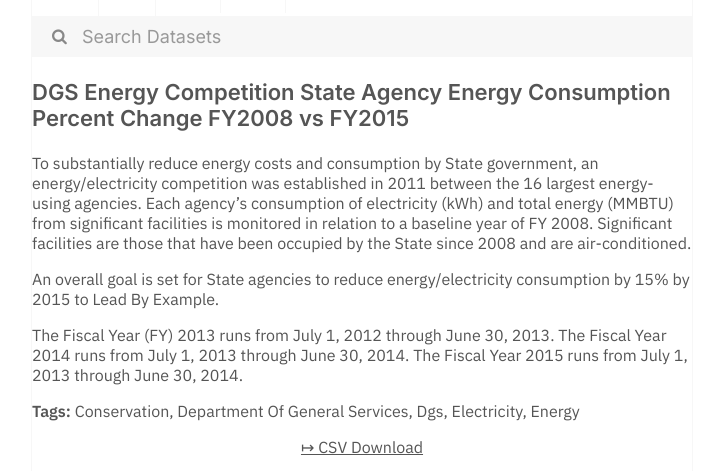
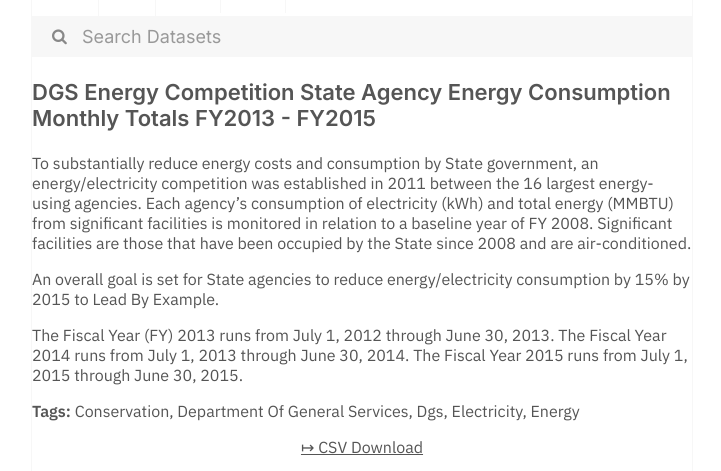
Before and after one commit to dayda-entities/state-of-maryland, a Jekyll site: the page built from _posts/2020-11-10-dgs-energy-competition-state-a.md, in a window 1280 px wide. Shown: the part 269-740 px from the top of the page, without its empty margins (278-999 px from the left). Built offline with Jekyll 4.4.1, drawn with Linux system fonts in a browser that asks for light colours.

Commit message:
Publish Data

```diff
--- a/_posts/2020-11-10-dgs-energy-competition-state-a.md
+++ b/_posts/2020-11-10-dgs-energy-competition-state-a.md
@@ -1,9 +1,9 @@
 ---
 title: >-
-  DGS Energy Competition State Agency Energy Consumption Percent Change FY2008
-  vs FY2015
-created: '2020-11-10T17:25:19.327624'
-modified: '2020-11-10T17:25:19.327630'
+  DGS Energy Competition State Agency Energy Consumption Monthly Totals FY2013 -
+  FY2015
+created: '2020-11-10T17:24:41.284978'
+modified: '2020-11-10T17:24:41.284988'
 state: active
 type: dataset
 tags:
@@ -14,9 +14,9 @@ tags:
   - Energy
 groups:
   - Local Government
-csv_url: 'https://opendata.maryland.gov/api/views/ptnj-mv6r/rows.csv?accessType=DOWNLOAD'
+csv_url: 'https://opendata.maryland.gov/api/views/eqk3-8dsh/rows.csv?accessType=DOWNLOAD'
 json_url: >-
-  https://opendata.maryland.gov/api/views/ptnj-mv6r/rows.json?accessType=DOWNLOAD
+  https://opendata.maryland.gov/api/views/eqk3-8dsh/rows.json?accessType=DOWNLOAD
 layout: post
 
 ---
@@ -24,4 +24,4 @@ To substantially reduce energy costs and consumption by State government, an ene
 
 An overall goal  is set for State agencies to reduce energy/electricity consumption by 15% by 2015 to Lead By Example.
 
-The Fiscal Year (FY) 2013 runs from July 1, 2012 through June 30, 2013. The Fiscal Year 2014 runs from July 1, 2013 through June 30, 2014. The Fiscal Year 2015 runs from July 1, 2013 through June 30, 2014.
+The Fiscal Year (FY) 2013 runs from July 1, 2012 through June 30, 2013. The Fiscal Year 2014 runs from July 1, 2013 through June 30, 2014. The Fiscal Year 2015 runs from July 1, 2015 through June 30, 2015.
```
